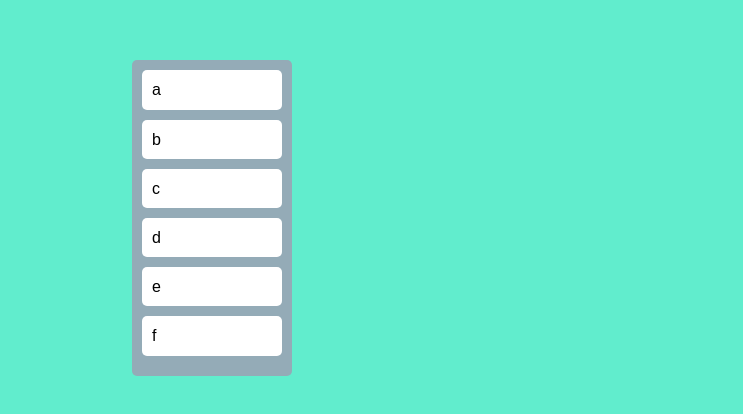
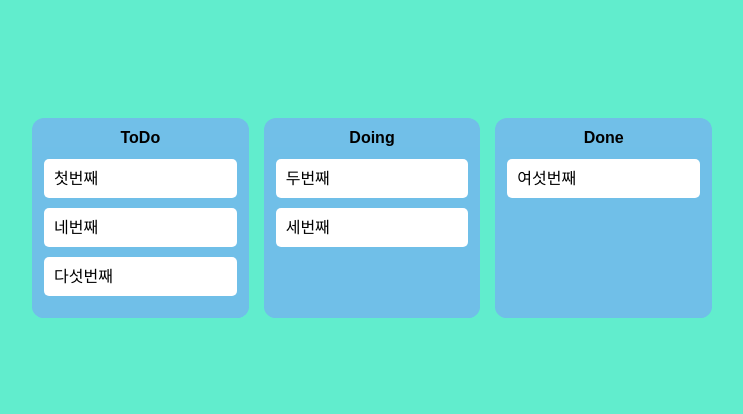
Before and after one commit to hyeongwoo94/TRELLOCLONE, a React (Create React App) app: page / in a window 1280 px wide. Shown: the part 182-596 px from the top of the page, without its empty margins (268-1011 px from the left). Built offline with nearby package versions, Linux system fonts and the light colour scheme.

Commit message:
스타일과 보드에서보드로 이동하기 완료

```diff
--- a/src/App.tsx
+++ b/src/App.tsx
@@ -1,11 +1,12 @@
-import { DragDropContext, Draggable, Droppable, DropResult } from "react-beautiful-dnd";
+import { DragDropContext, DropResult } from "react-beautiful-dnd";
 import { useRecoilState } from "recoil";
 import styled from "styled-components";
-import { toDostate } from "./atoms";
+import { toDoState } from "./atoms";
+import Board from "./Components/Board";
 
 const Wrapper = styled.div`
   display: flex;
-max-width: 480px;
+  max-width: 680px;
   width: 100%;
   margin: 0 auto;
   justify-content: center;
@@ -15,61 +16,63 @@ height: 100vh;
 const Boards = styled.div`
   display: grid;
   width: 100%;
+  gap: 15px;
   grid-template-columns: repeat(3, 1fr);
 `;
-const Board =styled.div`
-  background-color: ${(props) => props.theme.boardColor};
-  padding: 10px 10px;
-  border-radius: 5px;
-  min-height: 200px;
-`;
-const Card =styled.div`
-  background-color: ${(props) => props.theme.cardColor};
-  border-radius: 5px;
-  padding: 10px 10px;
-  margin-bottom: 10px;
-`;
+
 function App() {
-  const[toDos, setTodos] = useRecoilState(toDostate);
-  const onDragEnd = ({draggableId, destination, source}:DropResult) => {
-    if(!destination) return
-    setTodos(oldToDos =>{
-      const toDosCopy = [...oldToDos];
-      // 1) Delete item on source.index
-      console.log("이동시키고 싶은 아이템의 index은", source.index);
-      console.log(toDosCopy);
-      toDosCopy.splice(source.index, 1);
-      console.log("삭제후 남은 아이템들");
-      console.log(toDosCopy);
-      // 2) Put back the item on the destination.index
-      console.log("움직였던 아이템의 값은", draggableId, "움직인 위치의 index은 ", destination.index);
-      toDosCopy.splice(destination?.index, 0, draggableId);
-      console.log(toDosCopy);
-      return toDosCopy;
-    })
+  const [toDos, setToDos] = useRecoilState(toDoState);
+  const onDragEnd = (info: DropResult) => {
+    console.log(info);
+    const { destination, draggableId, source } = info;
+    if (!destination) return;
+    if (destination?.droppableId === source.droppableId) {
+      setToDos((oldToDos) => {
+        const boardCopy = [...oldToDos[source.droppableId]];
+        boardCopy.splice(source.index, 1);
+        boardCopy.splice(destination?.index, 0, draggableId);
+        return {
+          ...oldToDos,
+          [source.droppableId]: boardCopy,
+        };
+      });
+    }
+    if (destination?.droppableId !== source.droppableId) {
+      setToDos((allBoards) => {
+        const sourceBoard = [...allBoards[source.droppableId]];
+        const destinationBoard = [...allBoards[destination.droppableId]];
+        sourceBoard.splice(source.index, 1);
+        destinationBoard.splice(destination?.index, 0, draggableId);
+        return {
+          ...allBoards,
+          [source.droppableId]: sourceBoard,
+          [destination?.droppableId]: destinationBoard,
+        };
+      });
+    }
+    // setTodos(oldToDos =>{
+    //   const toDosCopy = [...oldToDos];
+    //   // 1) Delete item on source.index
+    //   // console.log("이동시키고 싶은 아이템의 index은", source.index);
+    //   // console.log(toDosCopy);
+    //   toDosCopy.splice(source.index, 1);
+    //   //console.log("삭제후 남은 아이템들");
+    //   //console.log(toDosCopy);
+    //   // 2) Put back the item on the destination.index
+    //   //console.log("움직였던 아이템의 값은", draggableId, "움직인 위치의 index은 ", destination.index);
+    //   toDosCopy.splice(destination?.index, 0, draggableId);
+    //   //console.log(toDosCopy);
+    //   return toDosCopy;
+    // })
   };
   return (
     <>
       <DragDropContext onDragEnd={onDragEnd}>
         <Wrapper>
           <Boards>
-          <Droppable droppableId="one">
-            {(magic) => (
-              <Board ref={magic.innerRef} {...magic.droppableProps}>
-                {toDos.map((toDo, index) => (
-                <Draggable key={toDo} draggableId={toDo} index={index}>
-                  {(magic) => (
-                    <Card
-                      ref={magic.innerRef} {...magic.dragHandleProps} {...magic.draggableProps}>
-                      {toDo}
-                    </Card>
-                  )}
-                </Draggable>
+            {Object.keys(toDos).map((boardId) => (
+              <Board boardId={boardId} key={boardId} toDos={toDos[boardId]} />
             ))}
-                 {magic.placeholder}
-              </Board>
-            )}
-          </Droppable>
           </Boards>
         </Wrapper>
       </DragDropContext>
--- /dev/null
+++ b/src/Components/Board.tsx
@@ -0,0 +1,61 @@
+import { Droppable } from "react-beautiful-dnd";
+import styled from "styled-components";
+import DragabbleCard from "./DragabbleCard";
+
+const Wrapper = styled.div`
+  background-color: ${(props) => props.theme.boardColor};
+  border-radius: 12px;
+  min-height: 200px;
+  display: flex;
+  flex-direction: column;
+`;
+const Title = styled.div`
+  text-align: center;
+  font-weight: bold;
+  margin: 10px 0 0 0;
+`;
+const Area = styled.div<IAreaProps>`
+  background-color: ${(props) =>
+    props.isDraggingOver
+      ? "#f5edb0"
+      : props.isDraggingFromThis
+      ? "#64b1d9"
+      : "#70bfe8"};
+  flex-grow: 1;
+  padding: 12px;
+  transition: background-color 0.3s ease-in-out;
+  border-radius: 0 0 12px 12px;
+`;
+interface IAreaProps {
+  isDraggingOver: boolean;
+  isDraggingFromThis: boolean;
+}
+interface IBoardProps {
+  toDos: string[];
+  boardId: string;
+}
+
+function Board({ toDos, boardId }: IBoardProps) {
+  return (
+    <Wrapper>
+      <Title>{boardId}</Title>
+      <Droppable droppableId={boardId}>
+        {(magic, moveInfo) => (
+          <Area
+            isDraggingOver={moveInfo.isDraggingOver}
+            isDraggingFromThis={Boolean(moveInfo.draggingFromThisWith)}
+            ref={magic.innerRef}
+            {...magic.droppableProps}
+          >
+            {toDos.map((toDo, index) => (
+              <DragabbleCard key={toDo} index={index} toDo={toDo} />
+            ))}
+            {magic.placeholder}
+          </Area>
+        )}
+      </Droppable>
+    </Wrapper>
+  );
+}
+
+export default Board;
--- /dev/null
+++ b/src/Components/DragabbleCard.tsx
@@ -0,0 +1,37 @@
+import React from "react";
+import { Draggable, Droppable } from "react-beautiful-dnd";
+import styled from "styled-components";
+
+const Card = styled.div<{ isDragging: boolean }>`
+  background-color: ${(props) =>
+    props.isDragging ? "#eafcb2" : props.theme.cardColor};
+  border-radius: 5px;
+  padding: 10px 10px;
+  margin-bottom: 10px;
+  box-shadow: ${(props) =>
+    props.isDragging ? "0px 2px 5px rgba(0, 0, 0, 0.5)" : "none"};
+`;
+interface IDragabbleCardProps {
+  toDo: string;
+  index: number;
+}
+
+function DragabbleCard({ toDo, index }: IDragabbleCardProps) {
+  console.log(toDo);
+  return (
+    <Draggable key={toDo} draggableId={toDo} index={index}>
+      {(magic, cardMove) => (
+        <Card
+          isDragging={cardMove.isDragging}
+          ref={magic.innerRef}
+          {...magic.dragHandleProps}
+          {...magic.draggableProps}
+        >
+          {toDo}
+        </Card>
+      )}
+    </Draggable>
+  );
+}
+
+export default React.memo(DragabbleCard);
--- a/src/atoms.tsx
+++ b/src/atoms.tsx
@@ -1,8 +1,16 @@
 import { atom, selector } from "recoil";
 
-export const toDostate = atom({
+interface IToSosState{
+  [key: string] : string[]
+}
+
+export const toDoState = atom<IToSosState>({
   key:"toDo",
-  default: ["a", "b", "c", "d","e", "f"],
+  default: {
+    ToDo:["첫번째",  "네번째","다섯번째",],
+    Doing:["두번째", "세번째",],
+    Done:[ "여섯번째"]
+  }
 })
 
 
--- a/src/theme.ts
+++ b/src/theme.ts
@@ -1,6 +1,6 @@
 import { DefaultTheme } from "styled-components";
 export const darkTheme: DefaultTheme = {
   bgColor: "#61edcd",
-  boardColor:"#94abb7",
+  boardColor:"#71bfe8",
   cardColor:"#fff"
 };
```
Lines whose indentation alone changed are shown as unchanged.
